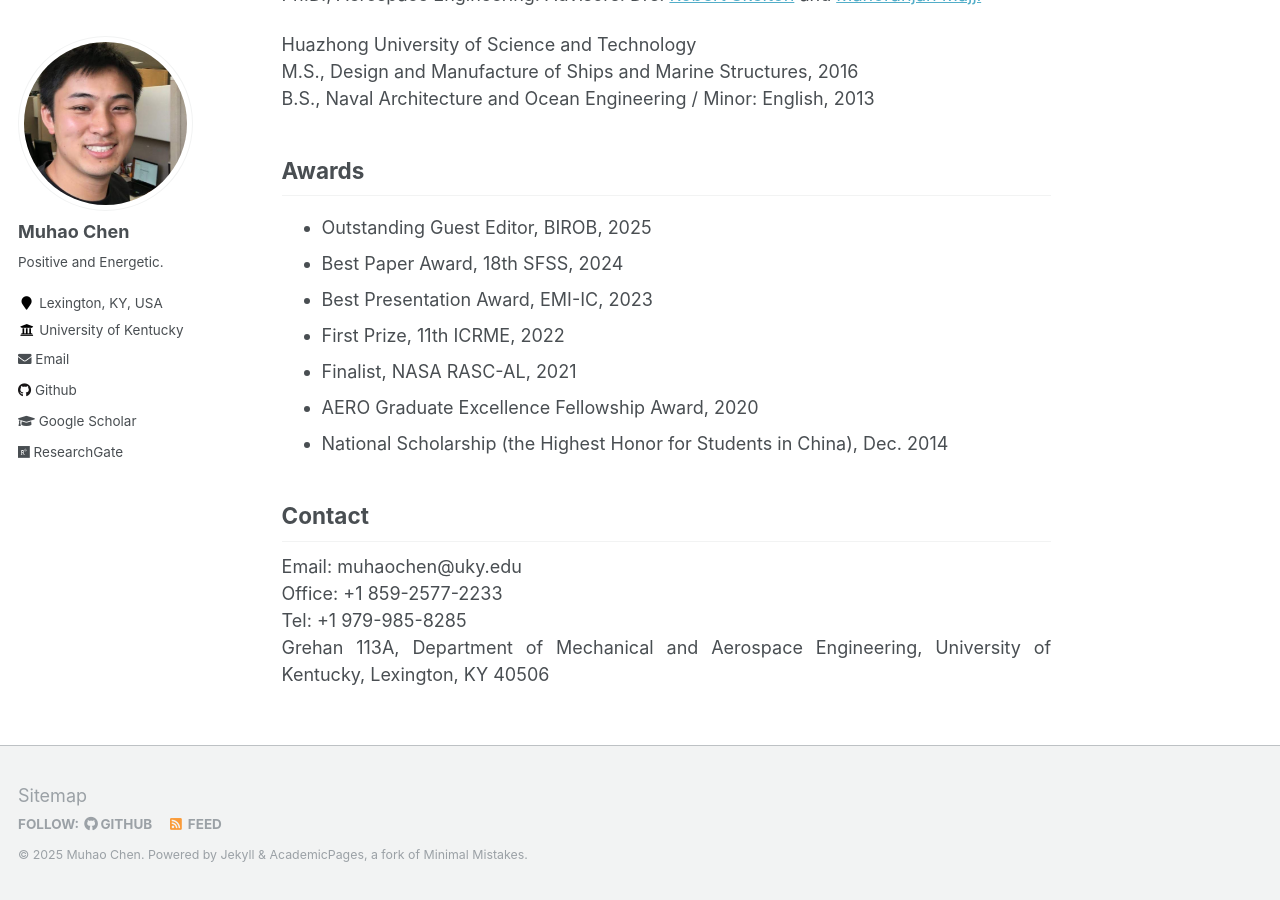
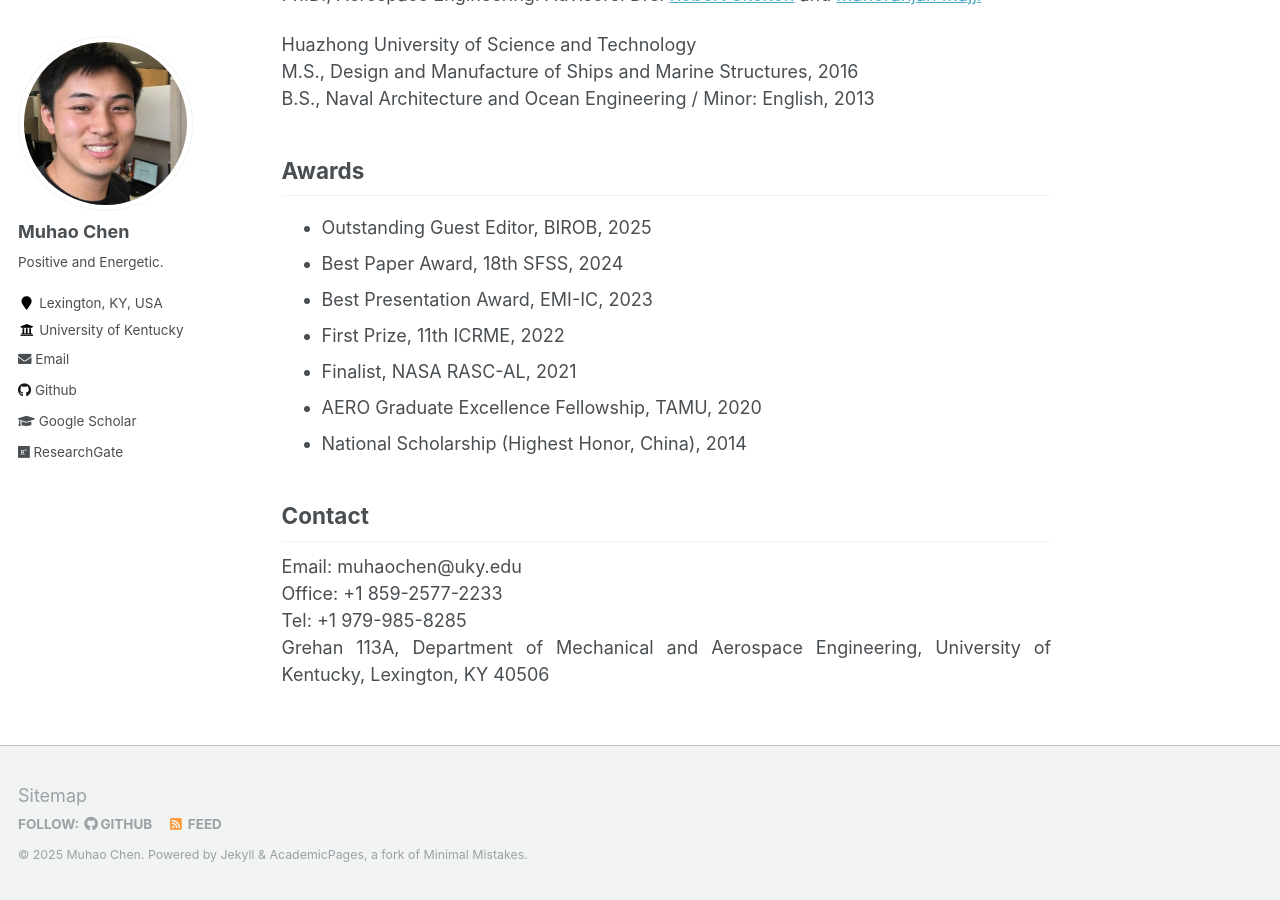
Before and after one commit to Muhao-Chen/muhao-chen.github.io, a Jekyll site: the page built from _pages/about.md, in a window 1280 px wide and 900 px high, scrolled down 754 px. Built offline with Jekyll 4.4.1, drawn with Linux system fonts in a browser that asks for light colours.

Commit message:
Update about.md

```diff
--- a/_pages/about.md
+++ b/_pages/about.md
@@ -94,10 +94,12 @@ B.S., Naval Architecture and Ocean Engineering / Minor: English, 2013
 <!-- International Conference on Rehabilitation Medicine and Engineering, 2022     -->
 * Finalist, NASA RASC-AL, 2021
  <!-- Special Edition: Moon to Mars Ice & Prospecting Challenge, 2021 -->
-* AERO Graduate Excellence Fellowship Award, 2020
+* AERO Graduate Excellence Fellowship, TAMU, 2020
+ <!-- Award, 2020     -->
 <!-- * AERO Travel Grant, Texas A&M University, College Station, 2018-2019 -->
 <!-- * First Prize, National Marine Vehicle Design Competition, Jul. 2015 -->
-* National Scholarship (the Highest Honor for Students in China), Dec. 2014
+* National Scholarship (Highest Honor, China), 2014
+ <!-- (the Highest Honor for Students in China), Dec. 2014 -->
 <!-- * The Unique National Special Prize, Sunbird Cup Yacht Design Contest, Dec. 2014 -->
 <!-- * First Prize, 6th National Contest on Energy Saving and Emission Reduction, Aug. 2013 -->
 <!-- * Second Prize, the National Virtual Instrument Contest, May 2013 -->
```
